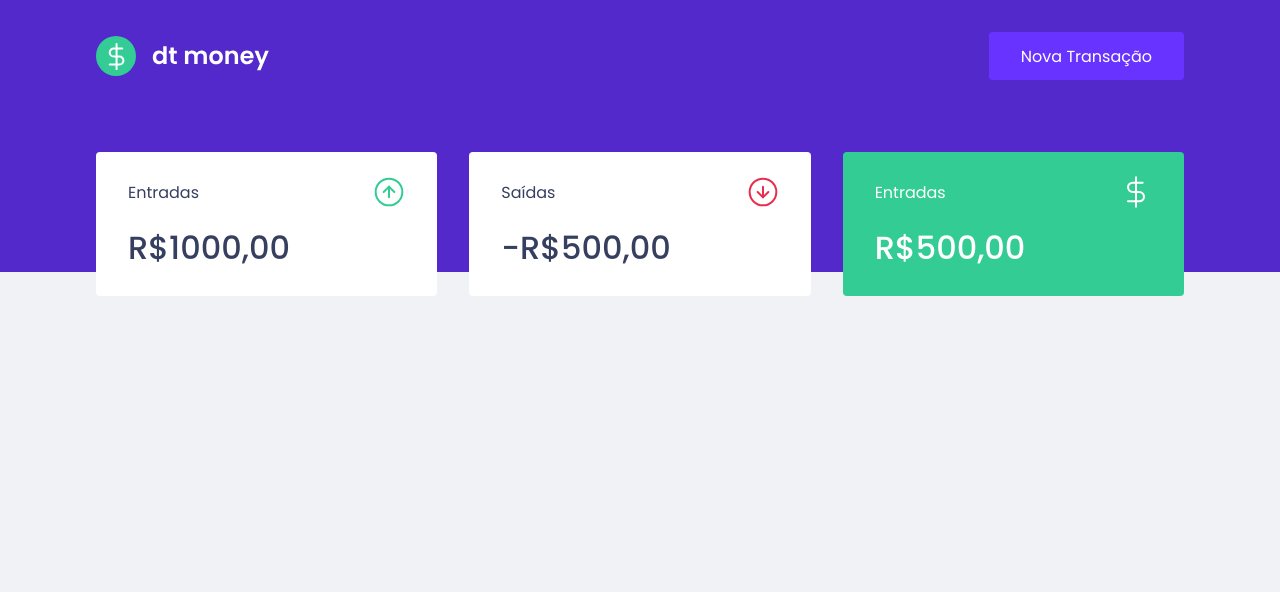
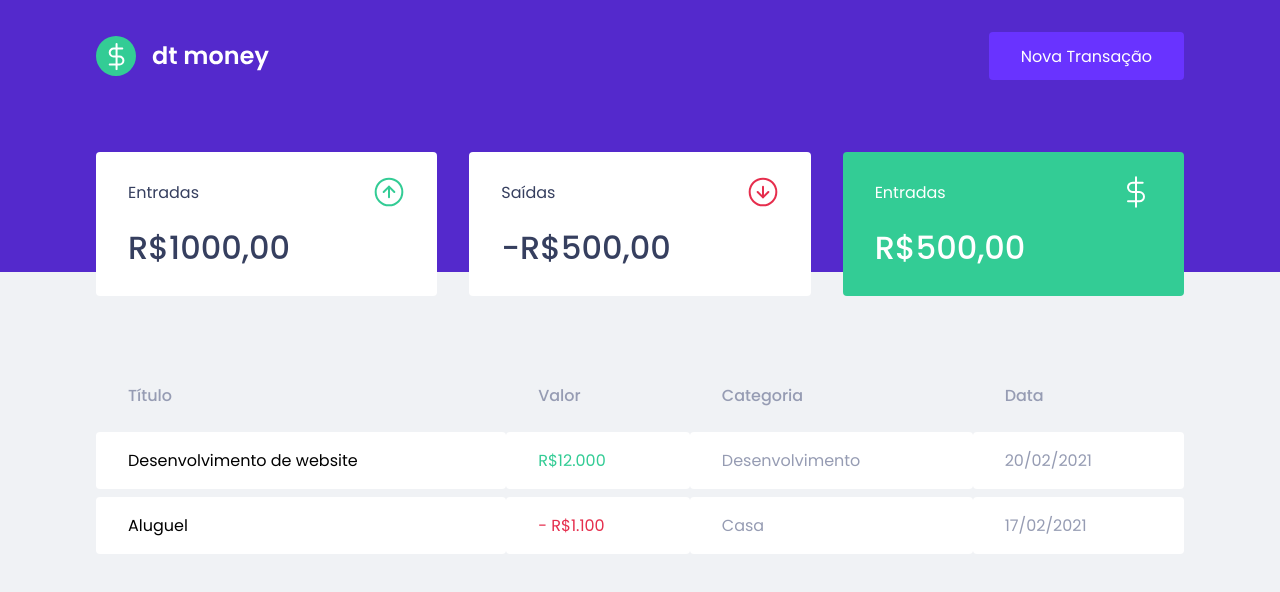
Before and after one commit to gcolares95/dt_money_ignite, a React (Create React App) app: page / in a window 1280 px wide. Shown: the top 592 px of the page. Built offline with nearby package versions, Linux system fonts and the light colour scheme.

Commit message:
Componente TransactionsTable

```diff
--- a/src/components/Dashboard/index.tsx
+++ b/src/components/Dashboard/index.tsx
@@ -1,11 +1,14 @@
 import { Summary } from "../Summary";
+import { TransactionsTable } from "../TransactionsTable";
 
 import { Container } from "./styles";
+// Dashboard é como se fosse nossa "primeira tela"
 
 export function Dashboard() {
   return (
     <Container>
       <Summary />
+      <TransactionsTable />
     </Container>
   );
 }
--- /dev/null
+++ b/src/components/TransactionsTable/index.tsx
@@ -0,0 +1,30 @@
+import { Container } from "./styles";
+
+export function TransactionsTable() {
+  return (
+    <Container>
+      <table>
+        <thead>
+          <th>Título</th>
+          <th>Valor</th>
+          <th>Categoria</th>
+          <th>Data</th>
+        </thead>
+        <tbody>
+          <tr>
+            <td>Desenvolvimento de website</td>
+            <td className="deposit">R$12.000</td>
+            <td>Desenvolvimento</td>
+            <td>20/02/2021</td>
+          </tr>
+          <tr>
+            <td>Aluguel</td>
+            <td className="withdraw">- R$1.100</td>
+            <td>Casa</td>
+            <td>17/02/2021</td>
+          </tr>
+        </tbody>
+      </table>
+    </Container>
+  );
+}
--- /dev/null
+++ b/src/components/TransactionsTable/styles.ts
@@ -0,0 +1,42 @@
+import styled from 'styled-components';
+
+export const Container = styled.div`
+  margin-top: 4rem;
+
+  table {
+    width: 100%; // por padrão a table não ocupa toda a largura
+    border-spacing: 0 0.5rem;
+
+    th {
+      color: var(--text-body);
+      font-weight: 500;
+      padding: 1rem 2rem;
+      text-align: left;
+      line-height: 1.5rem;
+    }
+
+    td {
+      padding: 1rem 2rem;
+      background: red;
+      border: 0; // tirando border que possa existir
+      background: var(--shape);
+      color: var(--text-body);
+      border-radius: 0.25rem;
+
+      &:first-child {
+        color: var(--title);
+      }
+
+      &.deposit {
+        color: var(--green);
+      }
+
+      &.withdraw {
+        color: var(--red);
+      }
+    }
+  }
+
+
+
+`;
```
